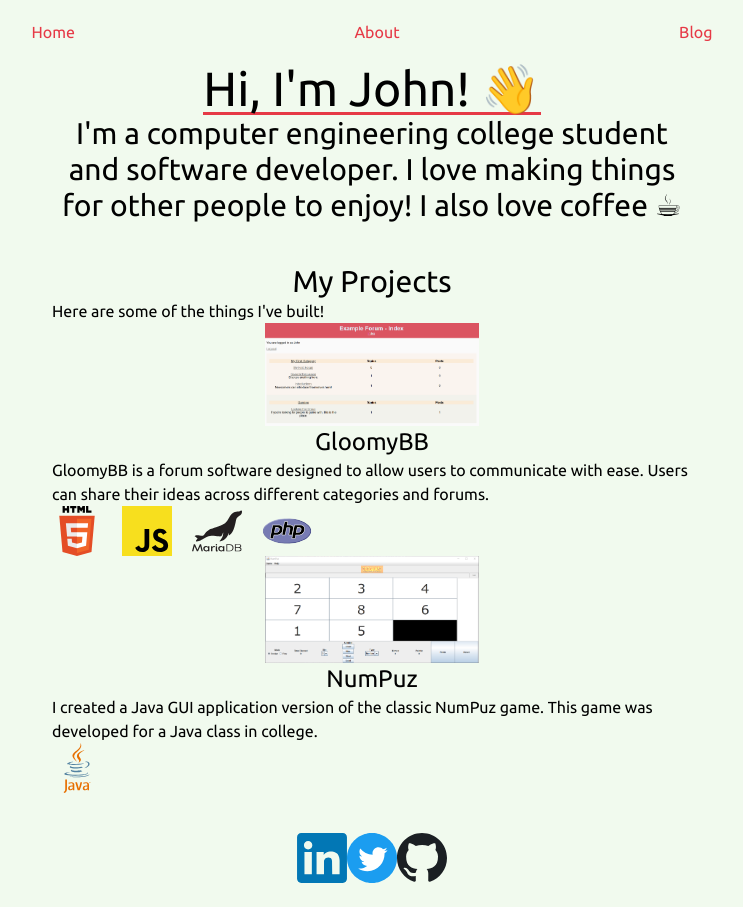
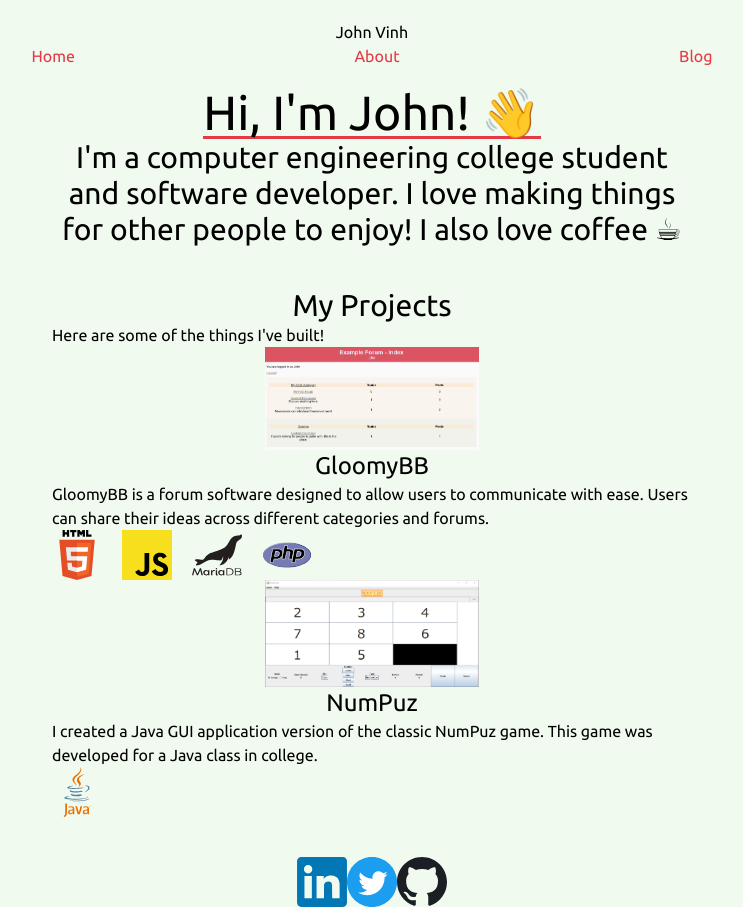
Before and after one commit to johnvinh/john-vinh-website, a SvelteKit app: page / in a window 1280 px wide. Shown: the whole page, without its empty margins (268-1011 px from the left). Before the commit the page ends 883 px from the top, so only its background shows below. Built offline with nearby package versions, Linux system fonts and the light colour scheme.

Commit message:
Add my name to top of layout

```diff
--- a/src/routes/+layout.svelte
+++ b/src/routes/+layout.svelte
@@ -7,6 +7,7 @@
 </svelte:head>
 
 <header class="text-black p-5">
+    <p class="text-center">John Vinh</p>
     <nav class="flex flex-row justify-evenly">
         <a href="/">Home</a>
         <a href="/about">About</a>
```
